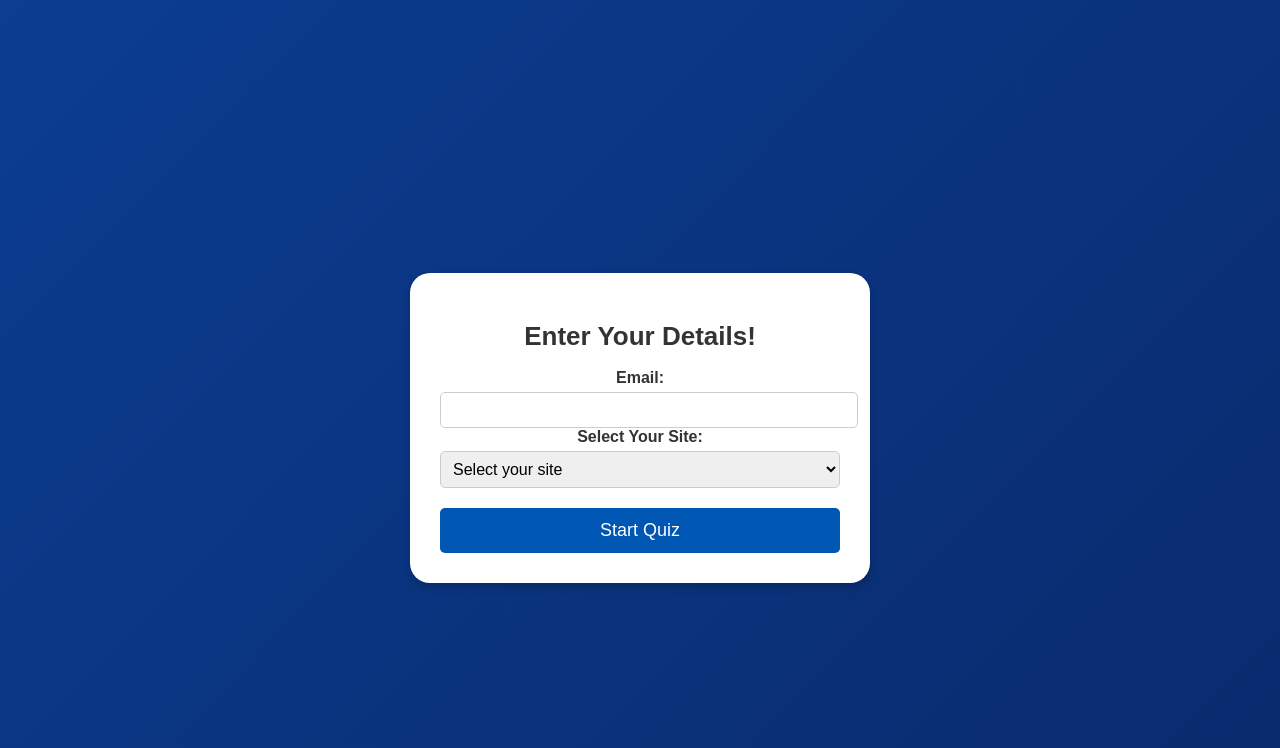
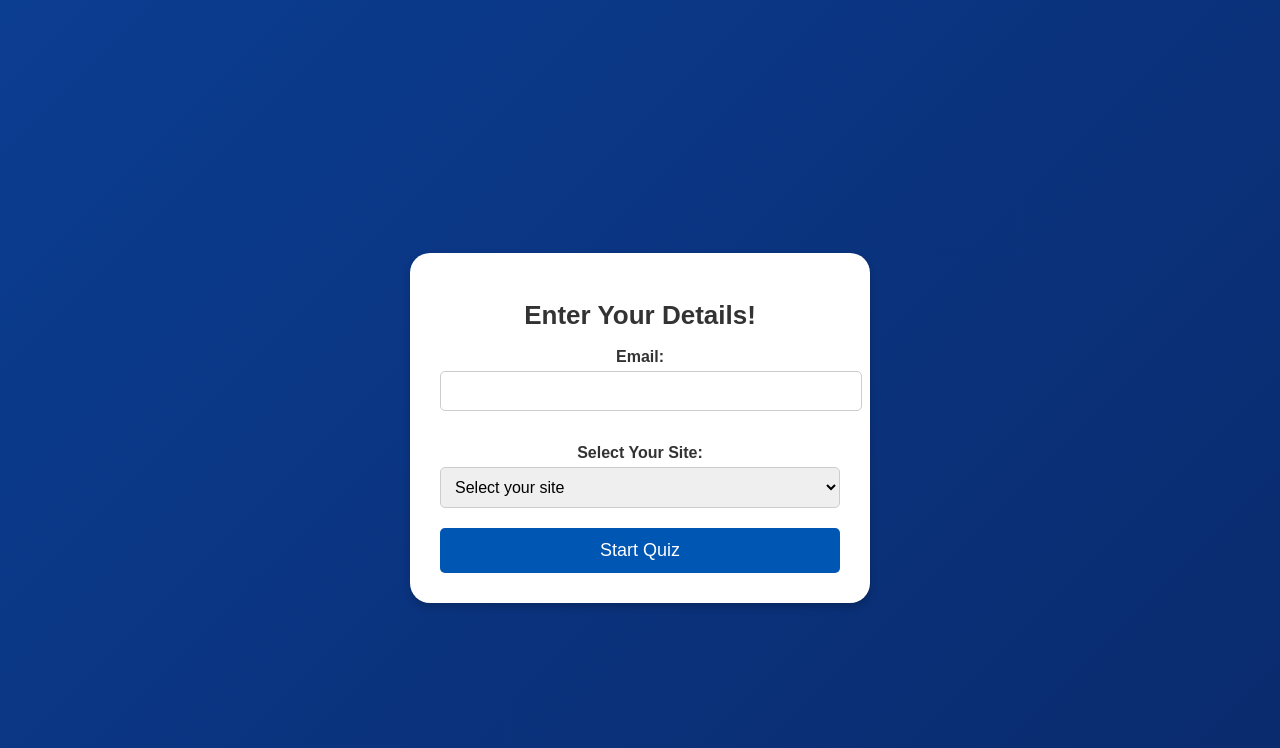
Before and after one commit to iamspok/DLC, a Flask app: page / in a window 1280 px wide. Shown: the top 748 px of the page. Run offline with Flask 3, Linux system fonts and the light colour scheme; some web fonts are replaced.

Commit message:
Update start.html

```diff
--- a/DLC/templates/start.html
+++ b/DLC/templates/start.html
@@ -31,10 +31,15 @@
         }
         input, select {
             width: 100%;
-            padding: 8px;
+            padding: 10px;
             border: 1px solid #ccc;
             border-radius: 5px;
             font-size: 16px;
+            display: block;
+        }
+        /* Extra spacing between email and site selection */
+        #email {
+            margin-bottom: 15px;
         }
         button {
             margin-top: 20px;
@@ -60,8 +65,10 @@
             <label for="email">Email:</label>
             <input type="email" id="email" name="email" required>
 
+            <br> <!-- Extra line break for clarity -->
+
             <label for="site">Select Your Site:</label>
-            <select name="site" required>
+            <select id="site" name="site" required>
                 <option value="" disabled selected>Select your site</option>
                 <option value="Cary CRC">Cary CRC</option>
                 <option value="Newcastle CRC">Newcastle CRC</option>
```
Lines whose indentation alone changed are shown as unchanged.
